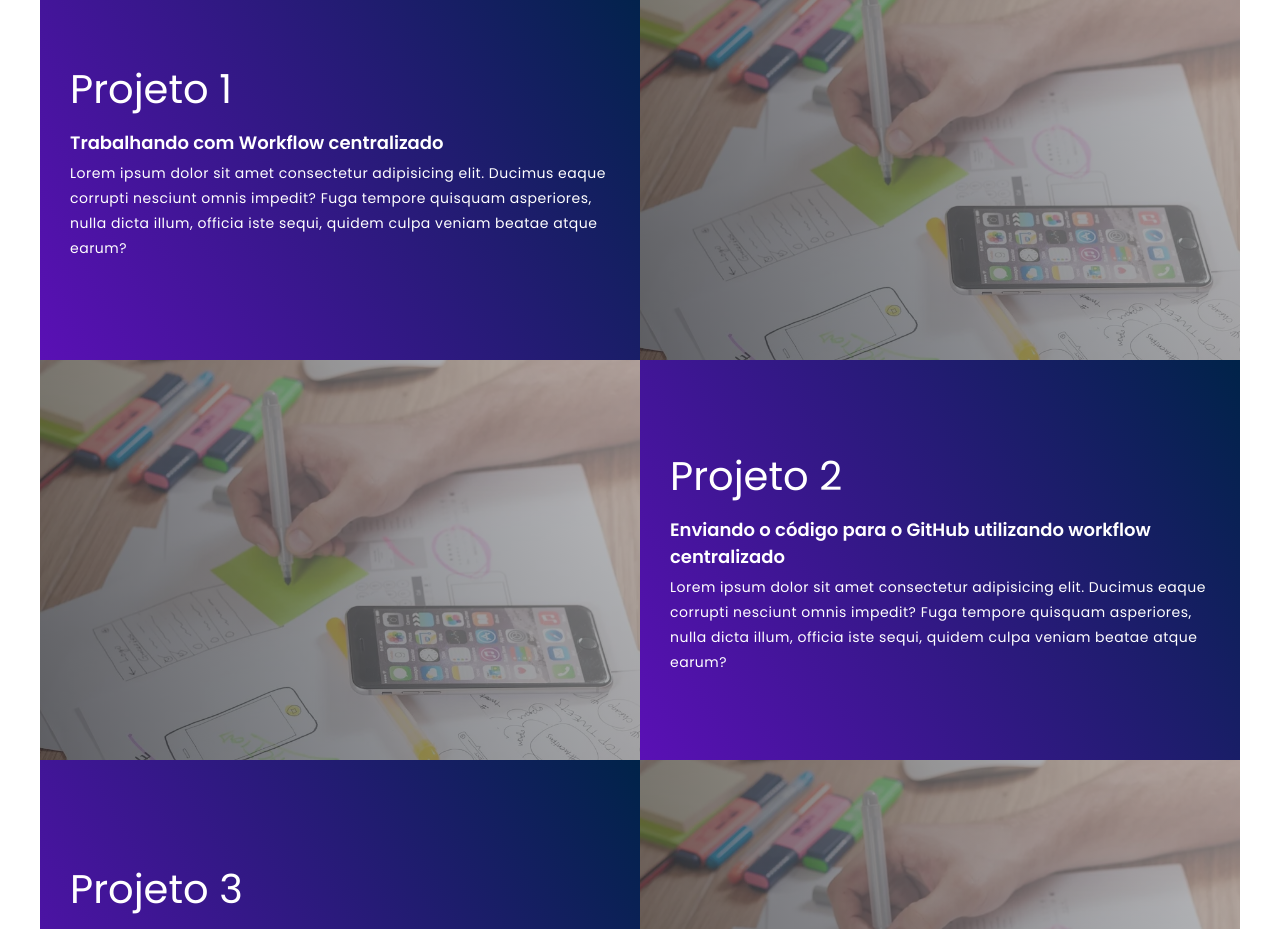
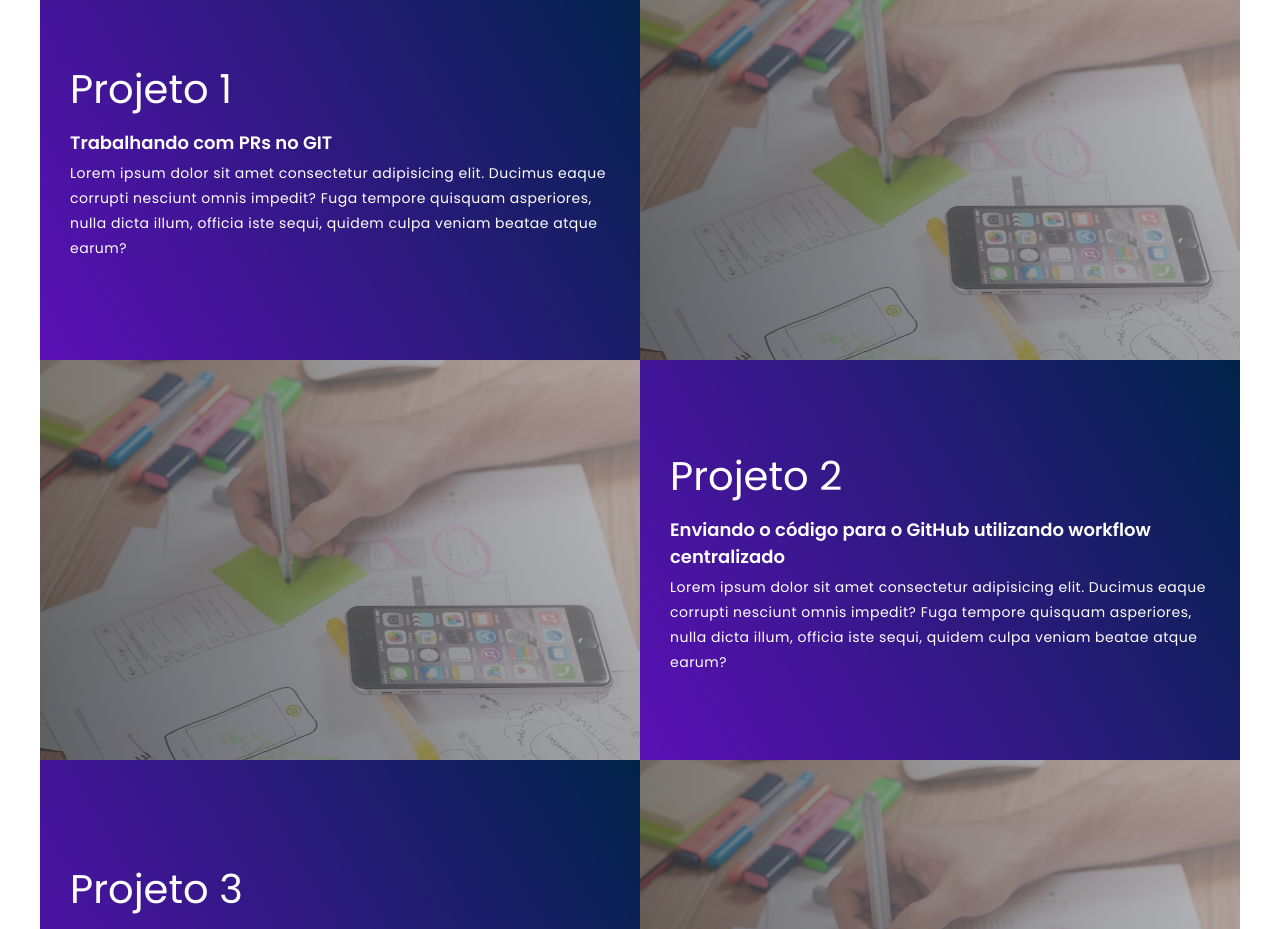
Before and after one commit to andreiasaling/moduloIV-startse, a plain HTML site: page index.html in a window 1280 px wide. Shown: the part 1215-2144 px from the top of the page. Drawn offline with Linux system fonts and the light colour scheme.

Commit message:
update project 1 description

```diff
--- a/index.html
+++ b/index.html
@@ -30,7 +30,7 @@
                 <div class="project-item">
                     <div class="project-info">
                         <h1>Projeto 1</h1>
-                        <h2>Trabalhando com Workflow centralizado</h2>
+                        <h2>Trabalhando com PRs no GIT</h2>
                         <p>Lorem ipsum dolor sit amet consectetur adipisicing elit. Ducimus eaque corrupti nesciunt
                             omnis impedit? Fuga tempore quisquam asperiores, nulla dicta illum, officia iste sequi,
                             quidem culpa veniam beatae atque earum?</p>
```
